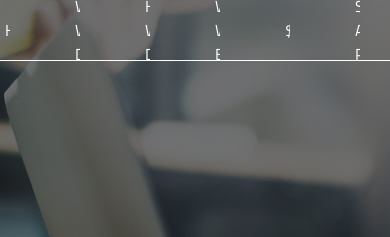
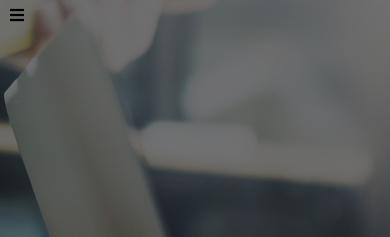
Before and after one commit to sean-p-ryan/digital-agency-website, a plain HTML site: page _site/index.html in a window 390 px wide. Shown: the top 237 px of the page. Drawn offline with Linux system fonts and the light colour scheme; files whose address does not match are found by name.

Commit message:
started mobile nav bar

```diff
--- a/Styles/styles.css
+++ b/Styles/styles.css
@@ -10,6 +10,7 @@
 	color: #fff;
 	max-width: 100%;
 	margin: 0;
+	box-sizing: border-box;
 }
 
 h1, h2, h3 {
@@ -103,6 +104,28 @@ button:hover {
 .main-nav a {
 	text-decoration: none;
 	color: #fff;
+}
+
+.mobile-button {
+	display: none;
+}
+
+@media (max-width: 600px) {
+	.mobile-button {
+		display: inline-block;
+		float: left;
+		padding: 5px 10px;
+		color: #fff;
+	}
+
+	.main-nav {
+		border: none;
+	}
+
+	.main-nav ul {
+		display: flex;
+		flex-direction: column;
+	}
 }
 
 .main-title-container {
@@ -214,8 +237,16 @@ button:hover {
 	width: 100%;
 }
 
+.how-we-do-box:hover {
+
+}
+
 #like-that, #give-it-to-you {
 	background: #54BCCF;
+}
+
+#give-it-to-you-text, #do-it-like-that-text {
+	color: white;
 }
 
 
--- a/_site/Styles/styles.css
+++ b/_site/Styles/styles.css
@@ -10,6 +10,7 @@
 	color: #fff;
 	max-width: 100%;
 	margin: 0;
+	box-sizing: border-box;
 }
 
 h1, h2, h3 {
@@ -103,6 +104,28 @@ button:hover {
 .main-nav a {
 	text-decoration: none;
 	color: #fff;
+}
+
+.mobile-button {
+	display: none;
+}
+
+@media (max-width: 600px) {
+	.mobile-button {
+		display: inline-block;
+		float: left;
+		padding: 5px 10px;
+		color: #fff;
+	}
+
+	.main-nav {
+		border: none;
+	}
+
+	.main-nav ul {
+		display: flex;
+		flex-direction: column;
+	}
 }
 
 .main-title-container {
@@ -214,8 +237,16 @@ button:hover {
 	width: 100%;
 }
 
+.how-we-do-box:hover {
+
+}
+
 #like-that, #give-it-to-you {
 	background: #54BCCF;
+}
+
+#give-it-to-you-text, #do-it-like-that-text {
+	color: white;
 }
 
 
@@ -229,7 +260,7 @@ button:hover {
 
 .parallax {
 	background-image: linear-gradient( rgba(0,0,0,.5), rgba(0,0,0,.5) ),
-	url(../images/phone-on-table.jpeg);
+	url(../Images/phone-on-table.jpeg);
 	background-size: 100%;
 	background-attachment: fixed;
     background-position: center;
--- a/_site/index.html
+++ b/_site/index.html
@@ -2,6 +2,7 @@
 <html lang="en">
 <head>
 	<meta charset="UTF-8">
+	<meta name="viewport" content="width=device-width, initial-scale=1.0">
 	<title>Fake Business Website</title>
 	<link rel="stylesheet" href="Styles/styles.css">
 	<link href="https://fonts.googleapis.com/css?family=Anton|Titillium+Web" rel="stylesheet">
@@ -22,6 +23,11 @@
 						<li><a href="#">SEND A PIGEON</a></li>
 					</ul>
 				</nav>
+
+				<span class="mobile-button">
+					<i class="fas fa-bars"></i>
+				</span>
+
 				<div class="main-title-container">
 					<div class="main-title-text">
 						<h1>Sup Brah Digital</h1>
@@ -102,7 +108,7 @@
 					<div class="box-text">
 						<i class="far fa-clipboard" id="how-we-do-icons"></i>
 						<h3>We Do It Like That.</h3>
-						<p> Lorem ipsum dolor sit amet, consectetur adipisicing elit. Architecto, soluta!</p>
+						<pv id="do-it-lile-that-text"> Lorem ipsum dolor sit amet, consectetur adipisicing elit. Architecto, soluta!</p>
 					</div>
 				</div>
 				<div class="how-we-do-box">
@@ -123,7 +129,7 @@
 					<div class="box-text">
 						<i class="fas fa-ribbon" id="how-we-do-icons"></i>
 						<h3>Then We Give It To You.</h3>
-						<p>Lorem ipsum dolor sit amet, consectetur adipisicing elit. Architecto, soluta!</p>
+						<p id="give-it-to-you-text">Lorem ipsum dolor sit amet, consectetur adipisicing elit. Architecto, soluta!</p>
 					</div>
 				</div>
 				<div class="how-we-do-box">
```
Also changed, not shown: _site/README.md (+4 -0 lines), index.html (+8 -2 lines).
